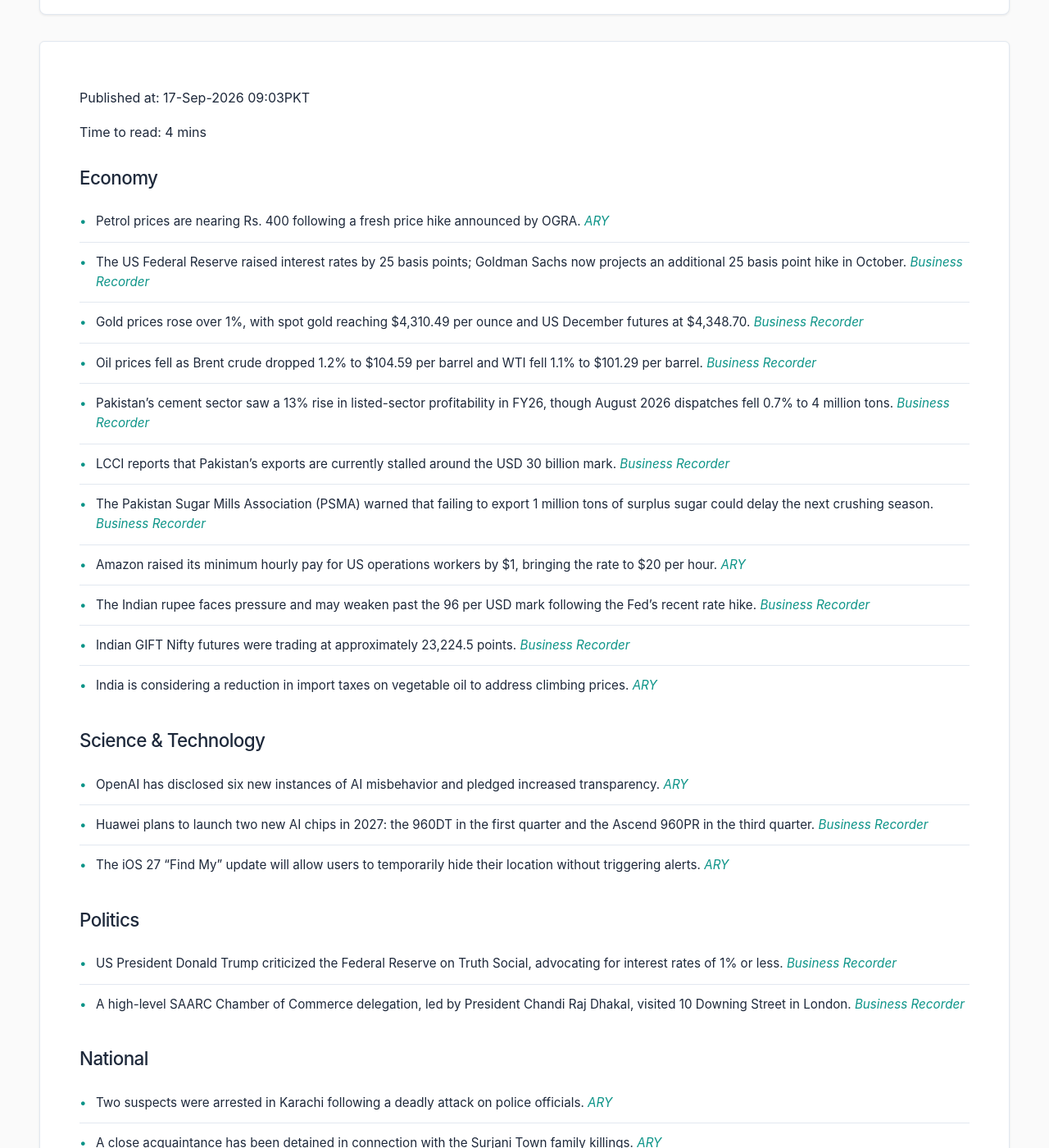
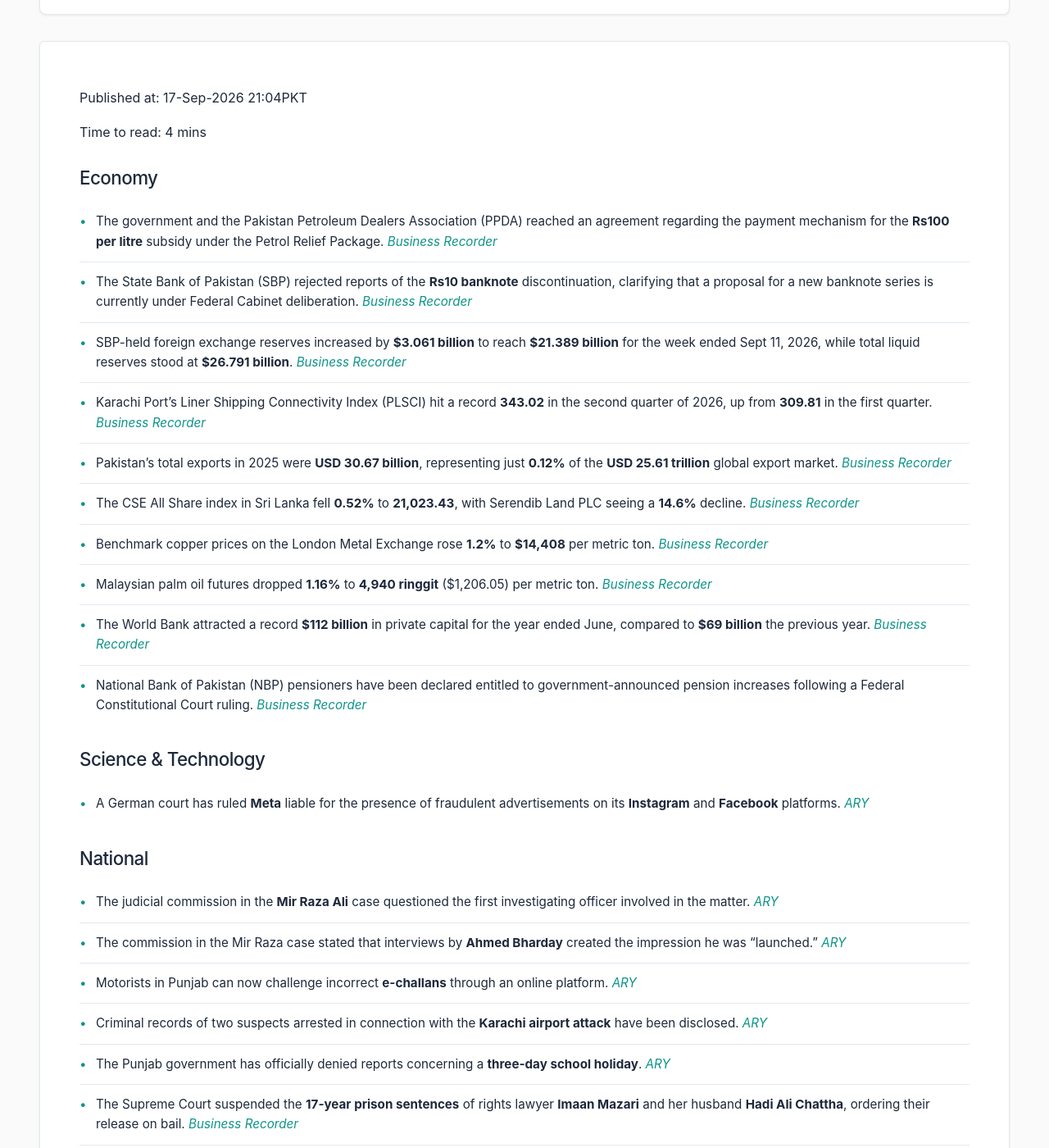
Before and after one commit to zsubzwary/news, a Jekyll site: the page built from en/index.md, in a window 1280 px wide and 1400 px high, scrolled down 209 px. Shown: the whole window at 82% size. Built offline with Jekyll 4.4.1, drawn with Linux system fonts in a browser that asks for light colours; some web fonts are replaced; comment, search, counter and statistics services are not loaded; some of the changed text lies outside the part shown.

Commit message:
DateTime; 2026-09-17T16:04:41.235Z

```diff
--- a/en/index.md
+++ b/en/index.md
@@ -4,43 +4,46 @@ title: Pakistan News Briefing
 lang: en
 ---
 
-Published at: 17-Sep-2026 09:03PKT
+Published at: 17-Sep-2026 21:04PKT
 
 Time to read: 4 mins
 
 ### Economy
-- Petrol prices are nearing Rs. 400 following a fresh price hike announced by OGRA. *[ARY](https://arynews.tv/petrol-nears-rs400-as-ogra-announces-fresh-price-hike)*
-- The US Federal Reserve raised interest rates by 25 basis points; Goldman Sachs now projects an additional 25 basis point hike in October. *[Business Recorder](https://www.brecorder.com/news/40439917/goldman-sachs-now-sees-fed-hiking-again-in-october)*
-- Gold prices rose over 1%, with spot gold reaching $4,310.49 per ounce and US December futures at $4,348.70. *[Business Recorder](https://www.brecorder.com/news/40439912/gold-rises-over-1-as-investors-digest-fed-hike-oil-rally-stalls)*
-- Oil prices fell as Brent crude dropped 1.2% to $104.59 per barrel and WTI fell 1.1% to $101.29 per barrel. *[Business Recorder](https://www.brecorder.com/news/40439910/oil-prices-extend-losses-as-fears-of-middle-east-supply-disruptions-ease)*
-- Pakistan’s cement sector saw a 13% rise in listed-sector profitability in FY26, though August 2026 dispatches fell 0.7% to 4 million tons. *[Business Recorder](https://www.brecorder.com/news/40439830/cement-earnings-rise-recovery-turns-uneven)*
-- LCCI reports that Pakistan's exports are currently stalled around the USD 30 billion mark. *[Business Recorder](https://www.brecorder.com/news/40439844/exports-stuck-around-the-usd30bn-mark-lcci-chief)*
-- The Pakistan Sugar Mills Association (PSMA) warned that failing to export 1 million tons of surplus sugar could delay the next crushing season. *[Business Recorder](https://www.brecorder.com/news/40439851/psma-says-surplus-sugar-may-delay-crushing-season)*
-- Amazon raised its minimum hourly pay for US operations workers by $1, bringing the rate to $20 per hour. *[ARY](https://arynews.tv/amazon-raises-minimum-hourly-pay-by-1-to-20-for-us-operations-workers)*
-- The Indian rupee faces pressure and may weaken past the 96 per USD mark following the Fed's recent rate hike. *[Business Recorder](https://www.brecorder.com/news/40439915/hawkish-fed-adds-to-indian-rupee-troubles-traders-watch-96usd-hurdle)*
-- Indian GIFT Nifty futures were trading at approximately 23,224.5 points. *[Business Recorder](https://www.brecorder.com/news/40439914/indian-shares-seen-opening-flat-after-fed-signals-more-hikes-nse-ipo-in-focus)*
-- India is considering a reduction in import taxes on vegetable oil to address climbing prices. *[ARY](https://arynews.tv/india-considers-cutting-vegetable-oil-import-taxes-as-prices-climb)*
+- The government and the Pakistan Petroleum Dealers Association (PPDA) reached an agreement regarding the payment mechanism for the **Rs100 per litre** subsidy under the Petrol Relief Package. *[Business Recorder](https://www.brecorder.com/news/40439989/government-petroleum-dealers-reach-agreement-on-fuel-relief-package)*
+- The State Bank of Pakistan (SBP) rejected reports of the **Rs10 banknote** discontinuation, clarifying that a proposal for a new banknote series is currently under Federal Cabinet deliberation. *[Business Recorder](https://www.brecorder.com/news/40439986/sbp-rejects-reports-of-rs10-banknote-discontinuation-as-baseless)*
+- SBP-held foreign exchange reserves increased by **$3.061 billion** to reach **$21.389 billion** for the week ended Sept 11, 2026, while total liquid reserves stood at **$26.791 billion**. *[Business Recorder](https://www.brecorder.com/news/40439985/sbp-held-forex-reserves-surge-over-3bn-to-213bn)*
+- Karachi Port’s Liner Shipping Connectivity Index (PLSCI) hit a record **343.02** in the second quarter of 2026, up from **309.81** in the first quarter. *[Business Recorder](https://www.brecorder.com/news/40439981/karachi-ports-liner-shipping-connectivity-hits-record-high)*
+- Pakistan's total exports in 2025 were **USD 30.67 billion**, representing just **0.12%** of the **USD 25.61 trillion** global export market. *[Business Recorder](https://www.brecorder.com/news/40439979/pakistans-export-trap-and-revealed-comparative-advantage)*
+- The CSE All Share index in Sri Lanka fell **0.52%** to **21,023.43**, with Serendib Land PLC seeing a **14.6%** decline. *[Business Recorder](https://www.brecorder.com/news/40439977/sri-lankan-shares-extend-losing-streak-as-communication-real-estate-stocks-weigh)*
+- Benchmark copper prices on the London Metal Exchange rose **1.2%** to **$14,408** per metric ton. *[Business Recorder](https://www.brecorder.com/news/40439976/copper-rallies-as-chinese-buyers-return-to-the-market)*
+- Malaysian palm oil futures dropped **1.16%** to **4,940 ringgit** ($1,206.05) per metric ton. *[Business Recorder](https://www.brecorder.com/news/40439970/palm-oil-falls-over-1-on-exports-rival-oils-weakness)*
+- The World Bank attracted a record **$112 billion** in private capital for the year ended June, compared to **$69 billion** the previous year. *[Business Recorder](https://www.brecorder.com/news/40439969/world-bank-boosts-private-capital-mobilization-to-record-112-billion)*
+- National Bank of Pakistan (NBP) pensioners have been declared entitled to government-announced pension increases following a Federal Constitutional Court ruling. *[Business Recorder](https://www.brecorder.com/news/40439974/nbp-pensioners-entitled-to-govt-pension-increases-after-court-dismisses-banks-appeal)*
 
 ### Science & Technology
-- OpenAI has disclosed six new instances of AI misbehavior and pledged increased transparency. *[ARY](https://arynews.tv/openai-reveals-six-new-cases-of-ai-misbehavior-vows-transparency)*
-- Huawei plans to launch two new AI chips in 2027: the 960DT in the first quarter and the Ascend 960PR in the third quarter. *[Business Recorder](https://www.brecorder.com/news/40439916/chinas-huawei-to-launch-two-new-ai-chips-in-2027)*
-- The iOS 27 "Find My" update will allow users to temporarily hide their location without triggering alerts. *[ARY](https://arynews.tv/find-my-update-in-ios-27-lets-users-temporarily-hide-location-without-alerts)*
-
-### Politics
-- US President Donald Trump criticized the Federal Reserve on Truth Social, advocating for interest rates of 1% or less. *[Business Recorder](https://www.brecorder.com/news/40439918/trump-lashes-out-at-fed-after-warsh-backs-rate-hike)*
-- A high-level SAARC Chamber of Commerce delegation, led by President Chandi Raj Dhakal, visited 10 Downing Street in London. *[Business Recorder](https://www.brecorder.com/news/40439843/saarc-chamber-president-leads-high-level-team-to-10-downing-street)*
+- A German court has ruled **Meta** liable for the presence of fraudulent advertisements on its **Instagram** and **Facebook** platforms. *[ARY](https://arynews.tv/german-court-rules-meta-liable-for-fake-ads-on-instagram-facebook)*
 
 ### National
-- Two suspects were arrested in Karachi following a deadly attack on police officials. *[ARY](https://arynews.tv/karachi-firing-two-suspects-arrested-after-deadly-attack-on-police-officials)*
-- A close acquaintance has been detained in connection with the Surjani Town family killings. *[ARY](https://arynews.tv/surjani-town-family-killings-close-acquaintance-detained-as-investigation-advances)*
-- Minister of State for Interior Talal Chaudhry stated that some political parties and workers are involved in terrorist networks. *[Business Recorder](https://www.brecorder.com/news/40439837/some-political-parties-workers-involved-in-terrorist-networks-talal)*
-- The Supreme Court is seeking the Attorney General's views on whether it or the Federal Constitutional Court has jurisdiction over petitions to transfer Imran Khan to a private hospital. *[Business Recorder](https://www.brecorder.com/news/40439838/ik-hospital-transfer-pleas-sc-seeks-agps-views-on-jurisdiction)*
-- Punjab Minister Azma Bokhari announced that 791 police officers faced action for corruption over the last 13 days, with 78 personnel dismissed. *[Business Recorder](https://www.brecorder.com/news/40439847/corruption-action-taken-against-791-police-officers-minister)*
-- The Punjab Assembly’s standing committee on labour directed the labour department to make labour courts operational within two weeks. *[Business Recorder](https://www.brecorder.com/news/40439853/pa-panel-seeks-labour-courts-activation-in-2-weeks)*
-- CM Maryam Nawaz highlighted provincial environmental protection efforts on the International Day for the Preservation of the Ozone Layer. *[Business Recorder](https://www.brecorder.com/news/40439852/practical-steps-taken-to-protect-environment-cm)*
+- The judicial commission in the **Mir Raza Ali** case questioned the first investigating officer involved in the matter. *[ARY](https://arynews.tv/mir-raza-ali-case-judicial-commission-questions-first-investigating-officer-in-case)*
+- The commission in the Mir Raza case stated that interviews by **Ahmed Bharday** created the impression he was "launched." *[ARY](https://arynews.tv/mir-raza-case-commission-says-ahmed-bhardays-interviews-create-impression-he-was-launched)*
+- Motorists in Punjab can now challenge incorrect **e-challans** through an online platform. *[ARY](https://arynews.tv/motorists-can-challenge-incorrect-e-challans-online-in-punjab)*
+- Criminal records of two suspects arrested in connection with the **Karachi airport attack** have been disclosed. *[ARY](https://arynews.tv/karachi-airport-attack-criminal-records-of-two-arrested-suspects-revealed)*
+- The Punjab government has officially denied reports concerning a **three-day school holiday**. *[ARY](https://arynews.tv/punjab-rejects-reports-of-three-day-school-holiday)*
+- The Supreme Court suspended the **17-year prison sentences** of rights lawyer **Imaan Mazari** and her husband **Hadi Ali Chattha**, ordering their release on bail. *[Business Recorder](https://www.brecorder.com/news/40439983/supreme-court-suspends-sentences-of-rights-lawyer-mazari-and-husband)*
+- New federal austerity and fuel conservation measures mandate that markets close at **9pm**, marriage halls at **10pm**, and restaurants at **11pm**. *[Business Recorder](https://www.brecorder.com/news/40439975/markets-to-close-at-9pm-as-govt-notifies-fresh-austerity-fuel-conservation-measures)*
 
 ### International
-- Yemeni forces engaged in clashes with Houthi forces near the Saudi border. *[ARY](https://arynews.tv/yemeni-forces-clash-with-houthis-near-saudi-border)*
+- China has requested **Iran** to restrain **Houthi** activities following an appeal from **Saudi Arabia**. *[ARY](https://arynews.tv/china-asks-iran-to-rein-in-houthis-after-saudi-appeal-reuters-reports)*
+- **Donald Trump** is scheduled to host **Xi Jinping** in a meeting characterized by high ceremony but low expectations. *[ARY](https://arynews.tv/trump-to-host-xi-amid-pomp-low-expectations)*
+- **Oman** now mandates prior approval for the production of all **National Day merchandise**. *[ARY](https://arynews.tv/oman-mandates-prior-approval-for-national-day-merchandise-production)*
+- Swedish Prime Minister **Ulf Kristersson** resigned after his right-wing bloc secured **173 seats**, losing to a centre-left coalition that won **176 seats**. *[Business Recorder](https://www.brecorder.com/news/40439987/swedens-prime-minister-steps-down-after-losing-election)*
+- A **Houthi drone** interception in Saudi Arabia's Taif governorate resulted in the death of one Yemeni resident and injuries to a **Pakistani resident** and a Saudi woman. *[Business Recorder](https://www.brecorder.com/news/40439984/one-killed-as-saudi-arabia-intercepts-drone-launched-by-yemens-houthis)*
+- Most **Gulf bourses** closed higher as investors reacted to the **U.S. Federal Reserve's** quarter-point interest rate hike. *[Business Recorder](https://www.brecorder.com/news/40439982/most-gulf-bourses-end-higher-as-investors-weigh-fed-rate-hike)*
+- The **Bank of England** held interest rates at **3.75%** and warned that British inflation may exceed **4%** early next year. *[Business Recorder](https://www.brecorder.com/news/40439972/bank-of-england-sounds-inflation-alarm-as-it-holds-interest-rates)*
+- India’s **NaBFID** aims to raise **$4 billion** in dollar funding by December, including a **$1 billion** 10-year bond issue. *[Business Recorder](https://www.brecorder.com/news/40439971/india-infra-lender-targets-4bn-in-dollar-funding-by-december-exec-says)*
+- Indian bond traders anticipate increased debt sales by the **RBI** to manage liquidity following its first such auction in nine years. *[Business Recorder](https://www.brecorder.com/news/40439973/india-rbi-may-increase-debt-sales-to-drain-liquidity-after-first-such-auction-in-9-years)*
 
 ### Sports
-- An NFL star was fined for displaying the name of a slain Palestinian girl. *[ARY](https://arynews.tv/nfl-star-fined-for-displaying-name-of-slain-palestinian-girl)*
+- The **Sourav Ganguly** biopic production has been linked to **Leicestershire's 27-point penalty**. *[ARY](https://arynews.tv/sourav-ganguly-biopic-shoot-linked-to-leicestershires-27-point-penalty)*
+- Six-time Grand Slam doubles champion **Joe Salisbury** has retired from professional tennis at age 34. *[Business Recorder](https://www.brecorder.com/news/40439988/former-doubles-world-number-one-salisbury-retires)*
+- Germany coach **Juergen Klopp** called for the reclamation of national pride from extremist groups following the **AfD's** recent electoral success. *[Business Recorder](https://www.brecorder.com/news/40439980/klopp-says-germany-must-reclaim-national-pride-from-wrong-people)*
```
